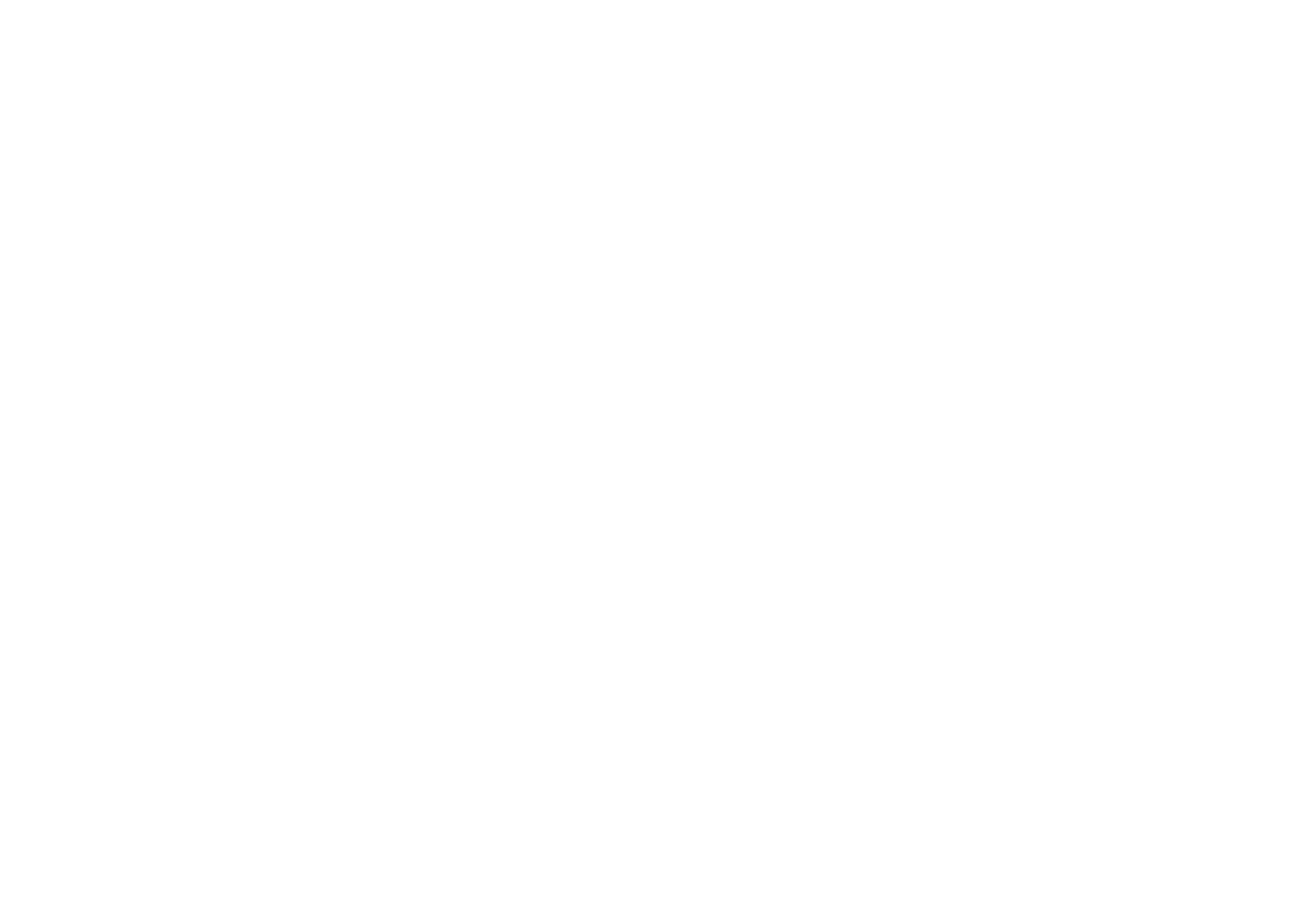
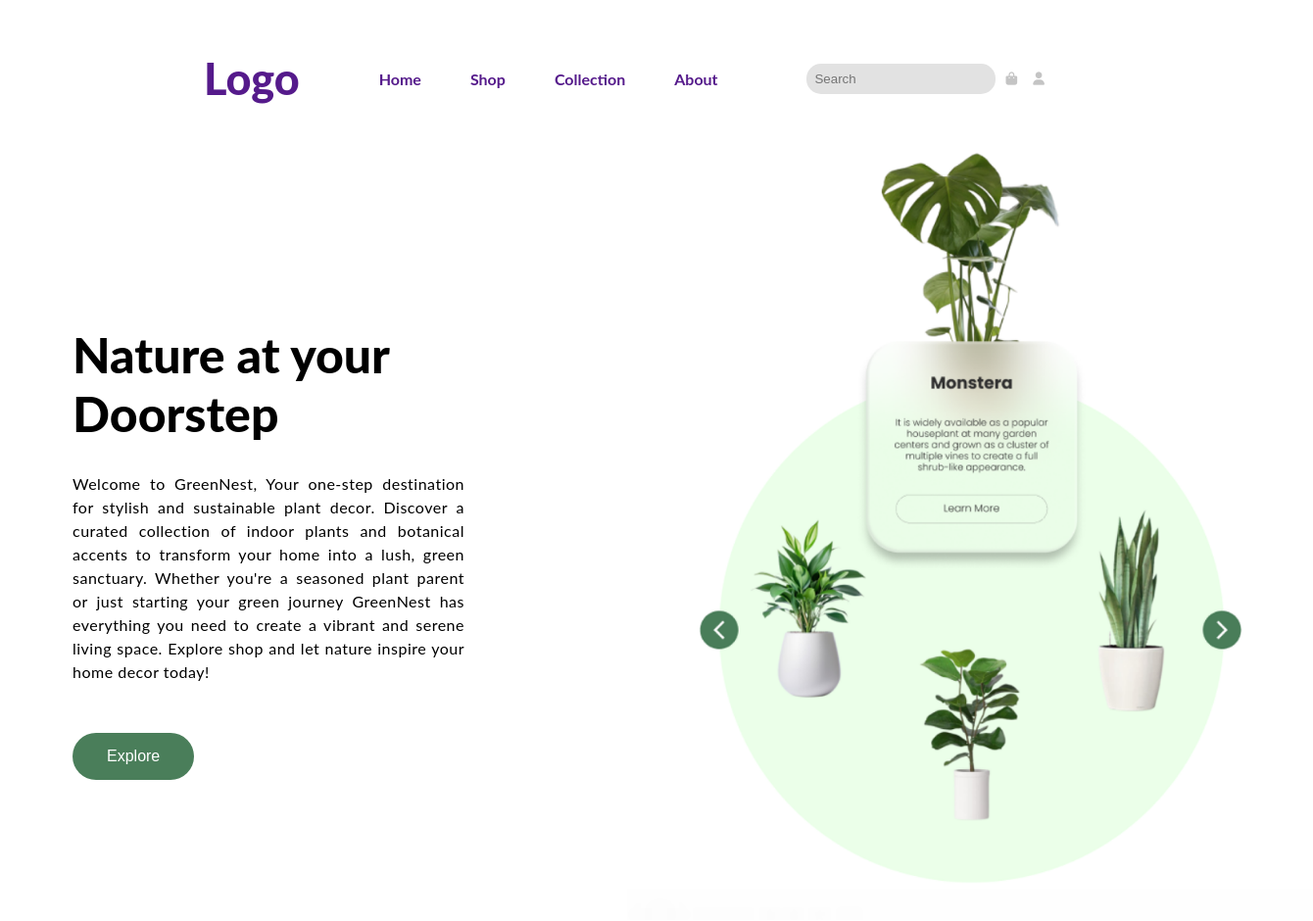
Before and after one commit to Rezaun777/exam-website, a plain HTML site: page index.html in a window 1280 px wide. Shown: the whole page at 98% size, 1340 px wide, since content can reach past the window. Before the commit the page ends 800 px from the top, so only its background shows below. Drawn offline with Linux system fonts and the light colour scheme.

Commit message:
nav and banner part complete

```diff
--- a/index.html
+++ b/index.html
@@ -3,10 +3,37 @@
 <head>
     <meta charset="UTF-8">
     <meta name="viewport" content="width=device-width, initial-scale=1.0">
+    <link rel="stylesheet" href="style/nature.css">
     <title>exam-website</title>
+    <script src="https://kit.fontawesome.com/ca5b4913c0.js" crossorigin="anonymous"></script>
 </head>
 <body>
     <header>
+        <nav>
+            <h3 class="nav-title"> <a href="">Logo</a> </h3>
+            <ul>
+                <li><a href="">Home</a></li>
+                <li><a href="">Shop</a></li>
+                <li><a href="">Collection</a></li>
+                <li><a href="">About</a></li>
+            </ul>
+            <div>
+                <input type="text" id="search" placeholder="Search">
+                <button class="btn-icon"><i class="fa-solid fa-bag-shopping"></i></button>
+                <button class="btn-icon"><i class="fa-solid fa-user"></i></button>
+            </div>
+
+        </nav>
+        <div class="banner">
+            <div class="banner-content">
+                <h1 class="banner-title">Nature at your Doorstep</h1>
+                <p class="banner-description">Welcome to GreenNest, Your one-step destination for stylish and sustainable plant decor. Discover a curated collection of indoor plants and botanical accents to transform your home into a lush, green sanctuary. Whether you're a seasoned plant parent or just starting your green journey GreenNest has everything you need to create a vibrant and serene living space. Explore shop and let nature inspire your home decor today!</p>
+                <button class="btn-primary">Explore</button>
+            </div>
+            <div class="banner-image">
+                <img src="images/banner-image.png" alt="" width="700px">
+            </div>
+        </div>
 
     </header>
     <main>
--- /dev/null
+++ b/style/nature.css
@@ -0,0 +1,117 @@
+/* common shared style */
+
+body {
+    font-family: 'Lato', sans-serif;
+}
+
+.text-primary {
+    color: black;
+}
+
+.btn-icon {
+    background: white;
+    color: #C4C4C4;
+    border: none;
+}
+
+/* .btn-primary{
+    background: #4A7E5A;
+    border: none;
+    border-radius: 40px;
+    color: white;
+    font-size: 20px;
+    font-weight: 700;
+    padding: 15px 35px;
+    margin-right: 5px;
+} */
+
+.btn-primary {
+    background-color: #4A7E5A;
+    color: white;
+    padding: 15px 35px;
+    border: none;
+    border-radius: 25px;
+    cursor: pointer;
+    font-size: 1em;
+    transition: background-color 0.3s ease;
+}
+
+.btn-primary:hover {
+    background-color: #45a049;
+}
+
+/* nav style */
+nav {
+    display: flex;
+    justify-content: space-between;
+    align-items: center;
+    margin: 0 200px;
+
+}
+
+#search {
+    border-radius: 15px;
+    border: none;
+    background: #E2E2E2;
+    padding: 8px;
+}
+
+.nav-title {
+    font-size: 45px;
+    font-weight: 800;
+    color: #181818;
+}
+
+nav>ul {
+    display: flex;
+    align-items: center;
+}
+
+nav li {
+    list-style: none;
+    margin-right: 50px;
+    font-weight: 700;
+}
+
+nav a {
+    text-decoration: none;
+}
+
+.banner {
+    display: flex;
+    align-items: center;
+    margin: 0px 0px 0px 0px;
+    justify-content: space-around;
+}
+
+.banner-content {
+    padding: 0px 0px 0px 0px;
+    margin: 0 auto;
+
+    position: relative;
+
+
+}
+
+.banner-title {
+    font-size: 50px;
+    max-width: 500px;
+    font-weight: 800;
+    margin-bottom: 30px;
+}
+
+.banner-description {
+    line-height: 1.5;
+    margin-bottom: 50px;
+    font-size: 1em;
+    max-width: 400px;
+    letter-spacing: 0.5px;
+    text-align: justify;
+
+}
+
+.banner-image {
+    flex: 1;
+    max-width: 50%;
+    position: relative;
+}
```
Also changed, not shown: images/banner-image.png (added).
